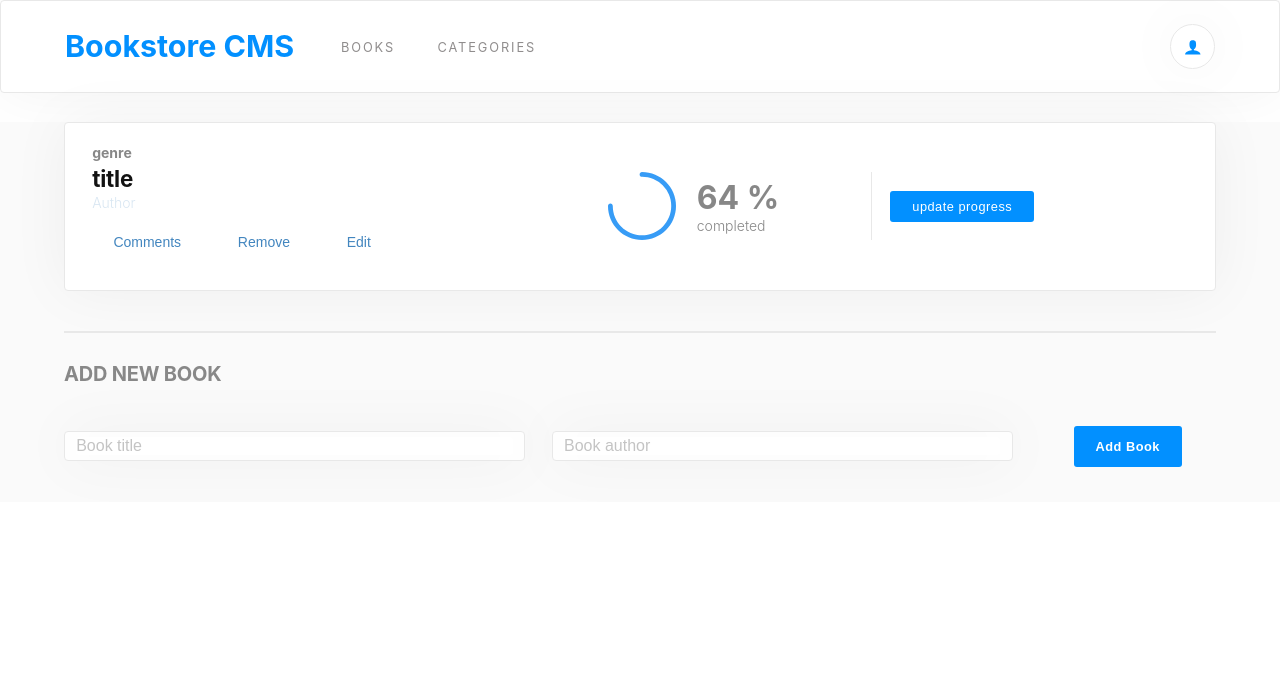
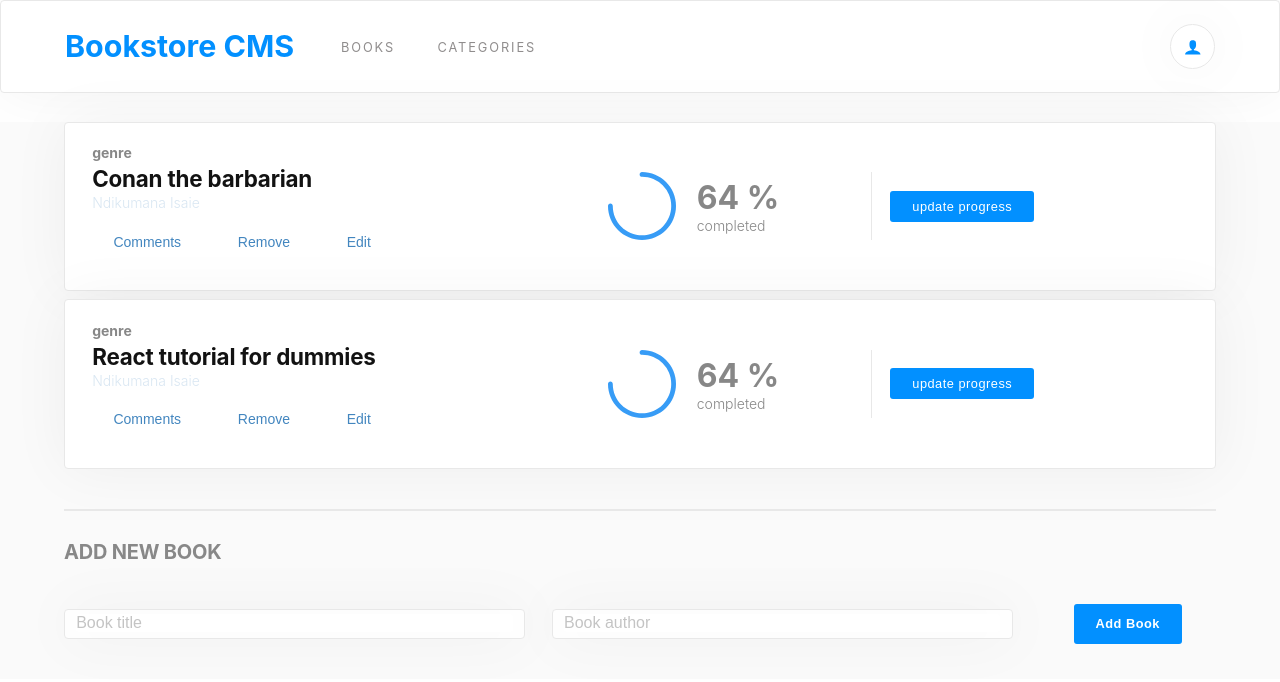
Before and after one commit to ndikumanaisaie/ReactBookStore, a React (Create React App) app: page / in a window 1280 px wide. Shown: the top 682 px of the page. Built offline with nearby package versions, Linux system fonts and the light colour scheme.

Commit message:
Add removeBook feature

```diff
--- a/src/components/AddBookForm.jsx
+++ b/src/components/AddBookForm.jsx
@@ -21,7 +21,7 @@ const AddBookForm = () => {
     });
   };
 
-  console.log(inputText);
+  // console.log(inputText);
 
   const addNewBook = (e) => {
     e.preventDefault();
@@ -61,7 +61,7 @@ const AddBookForm = () => {
           onChange={handleChange}
           required
         />
-        <select className="hide" name="genre" value="genre">
+        <select className="hide" onChange={handleChange} name="genre" value="genre">
           <option hidden value="category"> Category </option>
           <option value="Action">Action</option>
           <option value="Science Fiction">Science Fiction</option>
--- a/src/components/Book.jsx
+++ b/src/components/Book.jsx
@@ -1,16 +1,32 @@
+/* eslint-disable no-alert */
 import React from 'react';
+import { useDispatch, useSelector } from 'react-redux';
 import '../assets/styles/book.css';
 import { AiOutlineLoading3Quarters as Loading } from 'react-icons/ai';
+import { removeBook } from '../features/books/bookSlice';
 
-const Book = () => (
-  <section className="book-card">
+const Book = () => {
+  const { books } = useSelector((state) => ({ ...state.books }));
+  const dispatch = useDispatch();
+
+  const handleRemove = (id) => {
+    if (window.confirm('Are you sure you want to delete this post?')) {
+      dispatch(removeBook({ id }));
+    }
+  };
+
+  return (
+    <>
+      {
+      books && books.map((book) => (
+        <section key={book.id} className="book-card">
           <div className="article">
             <span>genre</span>
-      <h2>title</h2>
-      <p>Author</p>
+            <h2>{book.title}</h2>
+            <p>{book.author}</p>
             <ul>
               <li className="btn"><button type="button">Comments</button></li>
-        <li className="btn"><button type="button">Remove</button></li>
+              <li className="btn"><button type="button" onClick={() => handleRemove(book.id)}>Remove</button></li>
               <li className="btn"><button type="button">Edit</button></li>
             </ul>
           </div>
@@ -30,6 +46,10 @@ const Book = () => (
             </div>
           </article>
         </section>
+      ))
+    }
+    </>
   );
+};
 
 export default Book;
--- a/src/features/books/bookSlice.js
+++ b/src/features/books/bookSlice.js
@@ -5,17 +5,29 @@ const bookSlice = createSlice({
   name: 'books',
   initialState: {
     book: {},
-    books: [],
+    books: [
+      {
+        title: 'Conan the barbarian',
+        author: 'Ndikumana Isaie',
+        id: '2wEoOULJ9t76goGgjhPZn',
+      },
+      {
+        title: 'React tutorial for dummies',
+        author: 'Ndikumana Isaie',
+        id: '2wEoOULJ9t76aoGgjhPZn',
+      },
+    ],
   },
   reducers: {
     addBook: (state, action) => {
       state.books.push(action.payload);
+      console.log(action.payload);
       localStorage.setItem('books', JSON.stringify({ ...action.payload }));
     },
     removeBook: (state, action) => {
-      const { arg: { id } } = action.meta;
+      const { id } = action.payload;
       if (id) {
-        state.books = state.posts.filter((book) => book.id !== id);
+        state.books = state.books.filter((book) => book.id !== id);
       }
     },
   },
--- a/src/features/configureStore.js
+++ b/src/features/configureStore.js
@@ -4,8 +4,8 @@ import categoryReducer from './categories/categorySlice';
 
 const store = configureStore({
   reducer: {
-    book: bookReducer,
-    category: categoryReducer,
+    books: bookReducer,
+    categories: categoryReducer,
   },
 });
 
```
Lines whose indentation alone changed are shown as unchanged.
